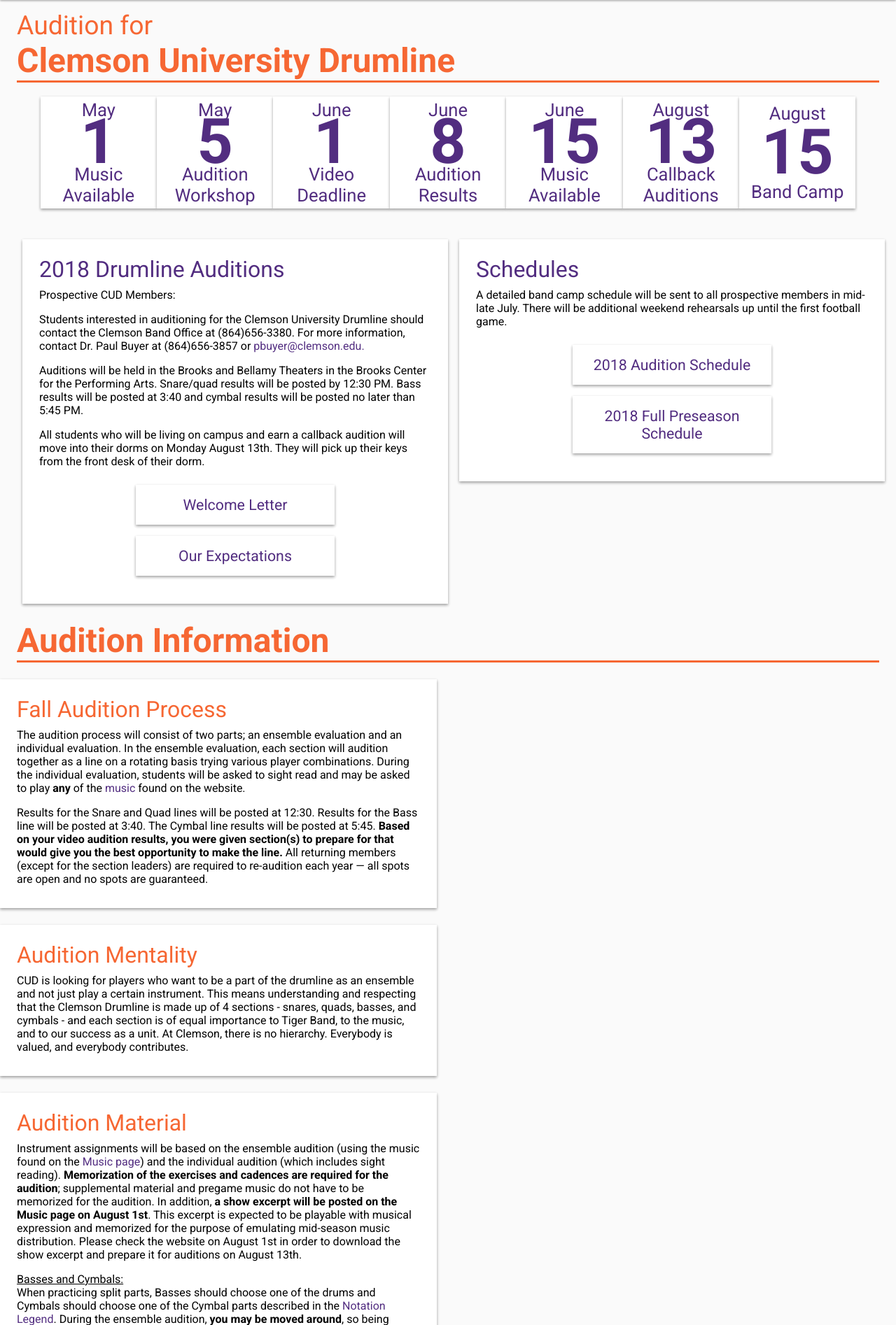
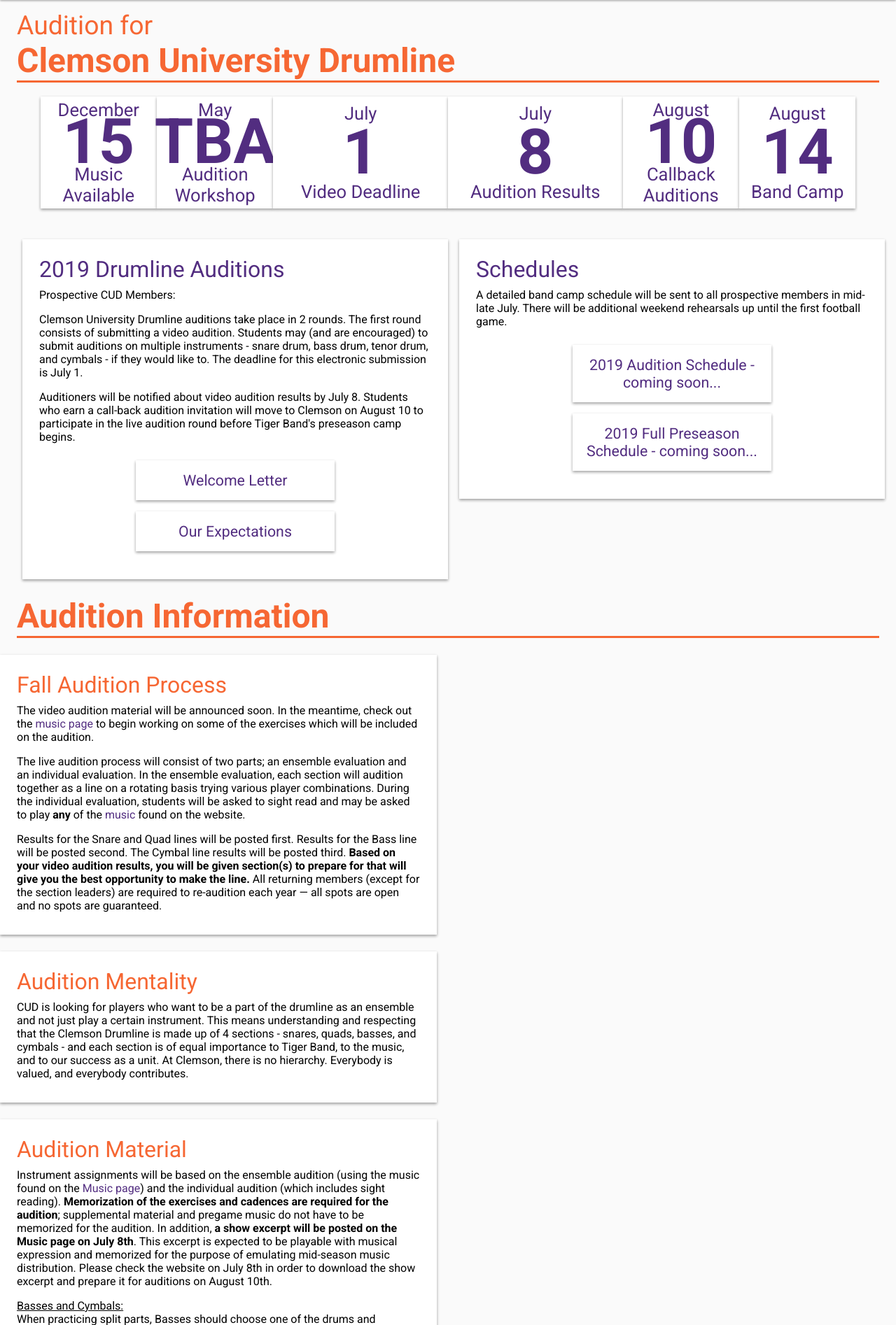
Before and after one commit to thurlbu/tigerbandwebpage, a PHP site: page /drumline/auditions/ in a window 1280 px wide. Shown: the part 42-1936 px from the top of the page at 70% size. Run offline with PHP 8.4, Linux system fonts and the light colour scheme.

Commit message:
Drumline audition info
2019 dates and info

```diff
--- a/app/drumline/auditions/index.php
+++ b/app/drumline/auditions/index.php
@@ -52,15 +52,15 @@
         <div class="month num1">
             <div class="boxUIelement sq white" id="text1" onclick="moreInfo(1)">
                 <div class="textContainer">
-                    <p>May</p>
-                    <b>1</b>
+                    <p>December</p>
+                    <b>15</b>
                     <p>Music Available</p>
                 </div>
             </div>
             <div class="boxUIelement sq white" id="text2" onclick="moreInfo(2)">
                 <div class="textContainer">
                     <p>May</p>
-                    <b>5</b>
+                    <b>TBA</b>
                     <p>Audition Workshop</p>
                 </div>
             </div>
@@ -69,30 +69,23 @@
             </div>
             <div class="deadlinesInfo" id="info2">
                 <p>Clemson University Drumline Pre-Audition Workshop (P.A.W.)
-                <br>9:00AM - 6:00PM
+                <br>Time and Date TBA
                 <br>Brooks Center - Room 112</p>
             </div>
         </div>
         <div class="month num2">
             <div class="boxUIelement sq white" id="text3" onclick="moreInfo(3)">
                 <div class="textContainer">
-                    <p>June</p>
+                    <p>July</p>
                     <b>1</b>
                     <p>Video Deadline</p>
                 </div>
             </div>
             <div class="boxUIelement sq white" id="text4" onclick="moreInfo(4)">
                 <div class="textContainer">
-                    <p>June</p>
+                    <p>July</p>
                     <b>8</b>
                     <p>Audition Results</p>
-                </div>
-            </div>
-            <div class="boxUIelement sq white" id="text5" onclick="moreInfo(5)">
-                <div class="textContainer">
-                    <p>June</p>
-                    <b>15</b>
-                    <p>Music Available</p>
                 </div>
             </div>
             <div class="deadlinesInfo" id="info3">
@@ -102,22 +95,19 @@
                 <p>Audition results announced<br>
                     Those selected must report to CALL BACK auditions on Monday, August 13</p>
             </div>
-            <div class="deadlinesInfo" id="info5">
-                <p>Audition materials for CALL BACK round will be available on website</p>
-            </div>
         </div>
         <div class="month num3">
             <div class="boxUIelement sq white" id="text6" onclick="moreInfo(6)">
                 <div class="textContainer">
                     <p>August</p>
-                    <b>13</b>
+                    <b>10</b>
                     <p>Callback Auditions</p>
                 </div>
             </div>
             <div class="boxUIelement sq white" id="text7" onclick="moreInfo(7)">
                 <div class="textContainer">
                     <p>August</p>
-                    <b>15</b>
+                    <b>14</b>
                     <p>Band Camp</p>
                 </div>
             </div>
@@ -137,11 +127,11 @@
     <div id="Col2FlexContent" class="auditions">
         <div id="col1Flex">
             <article class="text fullWidth">
-                <h1 class="purpleText">2018 Drumline Auditions</h1>
+                <h1 class="purpleText">2019 Drumline Auditions</h1>
                 <p>Prospective CUD Members:</p>
-                <p>Students interested in auditioning for the Clemson University Drumline should contact the Clemson Band Office at (864)656-3380. For more information, contact Dr. Paul Buyer at (864)656-3857 or <a href="mailto:pbuyer@clemson.edu">pbuyer@clemson.edu.</a></p>
-                <p>Auditions will be held in the Brooks and Bellamy Theaters in the Brooks Center for the Performing Arts. Snare/quad results will be posted by 12:30 PM. Bass results will be posted at 3:40 and cymbal results will be posted no later than 5:45 PM.</p>
-                <p>All students who will be living on campus and earn a callback audition will move into their dorms on Monday August 13th.  They will pick up their keys from the front desk of their dorm.</p>
+                <p>Clemson University Drumline auditions take place in 2 rounds. The first round consists of submitting a video audition. Students may (and are encouraged) to submit auditions on multiple instruments - snare drum, bass drum, tenor drum, and cymbals - if they would like to. The deadline for this electronic submission is July 1.</p>
+                <p>Auditioners will be notified about video audition results by July 8. Students who earn a call-back audition invitation will move to Clemson on August 10 to participate in the live audition round before Tiger Band's preseason camp begins.</p>
+
                 <!-- <a href="video/" class="richLink cta">Video Audition Information</a> -->
 
                 <div class="linkWrapper">
@@ -156,8 +146,8 @@
                 <h1 class="purpleText">Schedules</h1>
                 <p>A detailed band camp schedule will be sent to all prospective members in mid-late July. There will be additional weekend rehearsals up until the first football game.</p>
                 <div class="linkWrapper">
-                    <a href="https://docs.google.com/document/d/18B16Zdbj1mQUcjkRoqaJjwECXwv1rQzG-sy277p81Y4/edit?usp=sharing" class="richLink" target="_blank">2018 Audition Schedule</a>
-                    <a href="2018 Detailed CUD Schedule.pdf" class="richLink" target="_blank">2018 Full Preseason Schedule</a>
+                    <a href="http://tband.people.clemson.edu/drumline/auditions/" class="richLink" target="_blank">2019 Audition Schedule - coming soon...</a>
+                    <a href="http://tband.people.clemson.edu/drumline/auditions/" class="richLink" target="_blank">2019 Full Preseason Schedule - coming soon...</a>
                 </div>
             </article>
         </div>
@@ -172,8 +162,9 @@
     <div id="Col1FlexContent">
         <article class="text fullWidth">
             <h1>Fall Audition Process</h1>
-            <p>The audition process will consist of two parts; an ensemble evaluation and an individual evaluation. In the ensemble evaluation, each section will audition together as a line on a rotating basis trying various player combinations. During the individual evaluation, students will be asked to sight read and may be asked to play <strong>any</strong> of the <a href="/music/">music</a> found on the website.</p>
-            <p>Results for the Snare and Quad lines will be posted at 12:30. Results for the Bass line will be posted at 3:40. The Cymbal line results will be posted at 5:45. <strong>Based on your video audition results, you were given section(s) to prepare for that would give you the best opportunity to make the line.</strong> All returning members (except for the section leaders) are required to re-audition each year — all spots are open and no spots are guaranteed.</p>
+            <p>The video audition material will be announced soon. In the meantime, check out the <a href="/music/">music page</a> to begin working on some of the exercises which will be included on the audition.</p>
+            <p>The live audition process will consist of two parts; an ensemble evaluation and an individual evaluation. In the ensemble evaluation, each section will audition together as a line on a rotating basis trying various player combinations. During the individual evaluation, students will be asked to sight read and may be asked to play <strong>any</strong> of the <a href="/music/">music</a> found on the website.</p>
+            <p>Results for the Snare and Quad lines will be posted first. Results for the Bass line will be posted second. The Cymbal line results will be posted third. <strong>Based on your video audition results, you will be given section(s) to prepare for that will give you the best opportunity to make the line.</strong> All returning members (except for the section leaders) are required to re-audition each year — all spots are open and no spots are guaranteed.</p>
         </article>
         <article class="text fullWidth">
             <h1>Audition Mentality</h1>
@@ -181,7 +172,7 @@
         </article>
         <article class="text fullWidth">
             <h1>Audition Material</h1>
-            <p>Instrument assignments will be based on the ensemble audition (using the music found on the <a href="/music/">Music page</a>) and the individual audition (which includes sight reading). <strong>Memorization of the exercises and cadences are required for the audition</strong>; supplemental material and pregame music do not have to be memorized for the audition. In addition, <strong>a show excerpt will be posted on the Music page on August 1st</strong>. This excerpt is expected to be playable with musical expression and memorized for the purpose of emulating mid-season music distribution. Please check the website on August 1st in order to download the show excerpt and prepare it for auditions on August 13th.</p>
+            <p>Instrument assignments will be based on the ensemble audition (using the music found on the <a href="/music/">Music page</a>) and the individual audition (which includes sight reading). <strong>Memorization of the exercises and cadences are required for the audition</strong>; supplemental material and pregame music do not have to be memorized for the audition. In addition, <strong>a show excerpt will be posted on the Music page on July 8th</strong>. This excerpt is expected to be playable with musical expression and memorized for the purpose of emulating mid-season music distribution. Please check the website on July 8th in order to download the show excerpt and prepare it for auditions on August 10th.</p>
             <p><u>Basses and Cymbals:</u><br/>When practicing split parts, Basses should choose one of the drums and Cymbals should choose one of the Cymbal parts described in the <a href="/doc/CymbalNotationLegend(2010.07.06).pdf" target="_blank">Notation Legend</a>. During the ensemble audition, <strong>you may be moved around</strong>, so being adaptable and having a basic knowledge of the part as a whole would be to your advantage. The cymbal line plays a variety of techniques that are described in the <a href="https://docs.google.com/document/d/1NUsNK8ojJ9HUMhJF1uHkof-qPFbd4pgOF6Sh3er-tUM/edit" target="_blank">Cymbal Technique Manual</a> including crashes, chokes, slides, hi-hats, smashes, sizzles, scrapes, and taps. Cymbals may be asked to play forte crashes and upbeat hi-hats while marking time to demonstrate sound quality and timing/feel. New cymbal players should also refer to the article, <a href="/doc/PBuyer-2001-MotivatingtheCymbalLine.pdf" target="_blank"><i>Motivating the Marching Cymbal Line</i></a> and do your best. We will teach you these techniques in further detail when you arrive at camp.</p>
         </article>
         <article class="text fullWidth">
@@ -215,15 +206,6 @@
                         <li>Tiger Band T-shirt</li>
                         <li>Flip Folder</li>
                     </ul>
-            </ul>
-        </article>
-        <article class="text fullWidth">
-            <h1>Early Move-In</h1>
-            <p>For those percussionists needing early move-in to campus dorms on Monday, August 13th, you will be able to move in between 8:00 AM - 4:00 PM.</p>
-            <strong>You must contact Lee Maiden by <a href="mailto:lmaiden@clemson.edu?subject=Drumline Early Move-In">email</a> or phone (864-656-3380) with the following information no later than Friday, July 6th to be allowed to move in early:</strong>
-            <ul>
-                <li>Name</li>
-                <li>Clemson ID#</li>
             </ul>
         </article>
     </div>
```
Also changed, not shown: app/drumline/music/index.php (+3 -21 lines).
